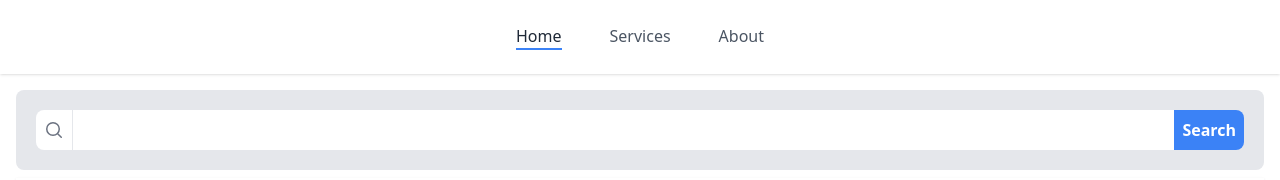
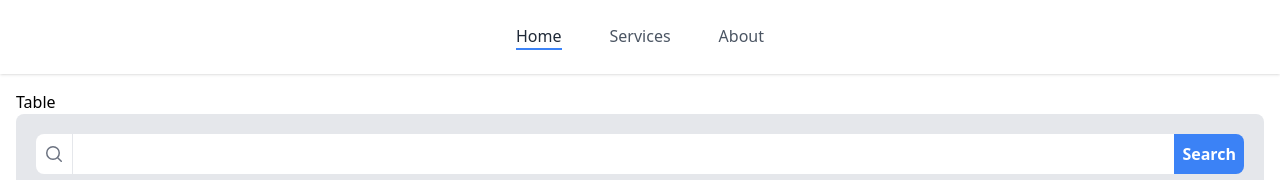
Before and after one commit to lalailamas/NextJS-ReactJS, a Next.js app: page / in a window 1280 px wide. Shown: the top 180 px of the page. Built offline with nearby package versions, Linux system fonts and the light colour scheme; no server answers.

Commit message:
Initial commit

```diff
--- a/components/Table.jsx
+++ b/components/Table.jsx
@@ -3,6 +3,7 @@
 function Table({ objects }) {
   return (
     <div className="-my-2 py-2 overflow-x-auto sm:-mx-6 sm:px-6 lg:-mx-8 pr-10 lg:px-8">
+      <h1>Table</h1>
       <section class="rounded-lg w-full bg-gray-200 p-5">
         <div class="flex">
           <div class="flex w-10 items-center justify-center rounded-tl-lg rounded-bl-lg border-r border-gray-200 bg-white">
```
